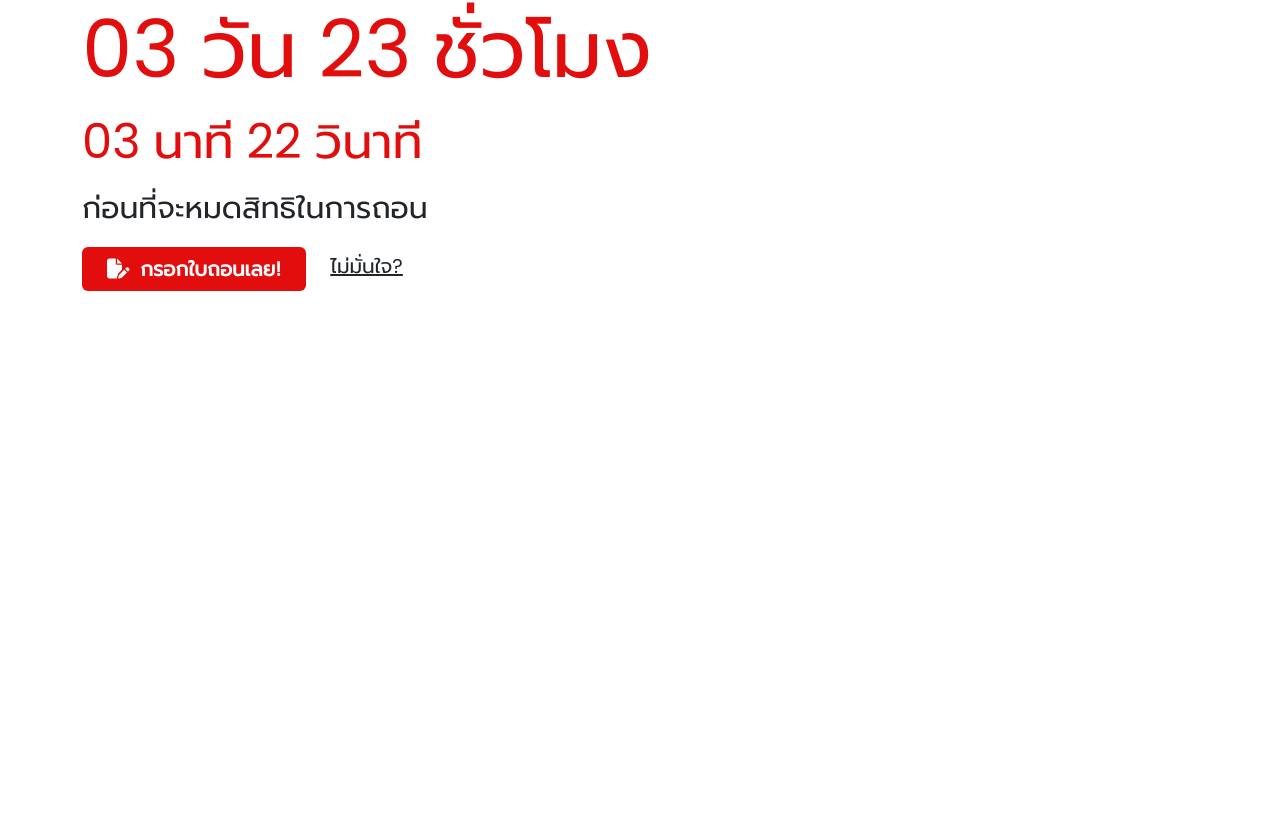
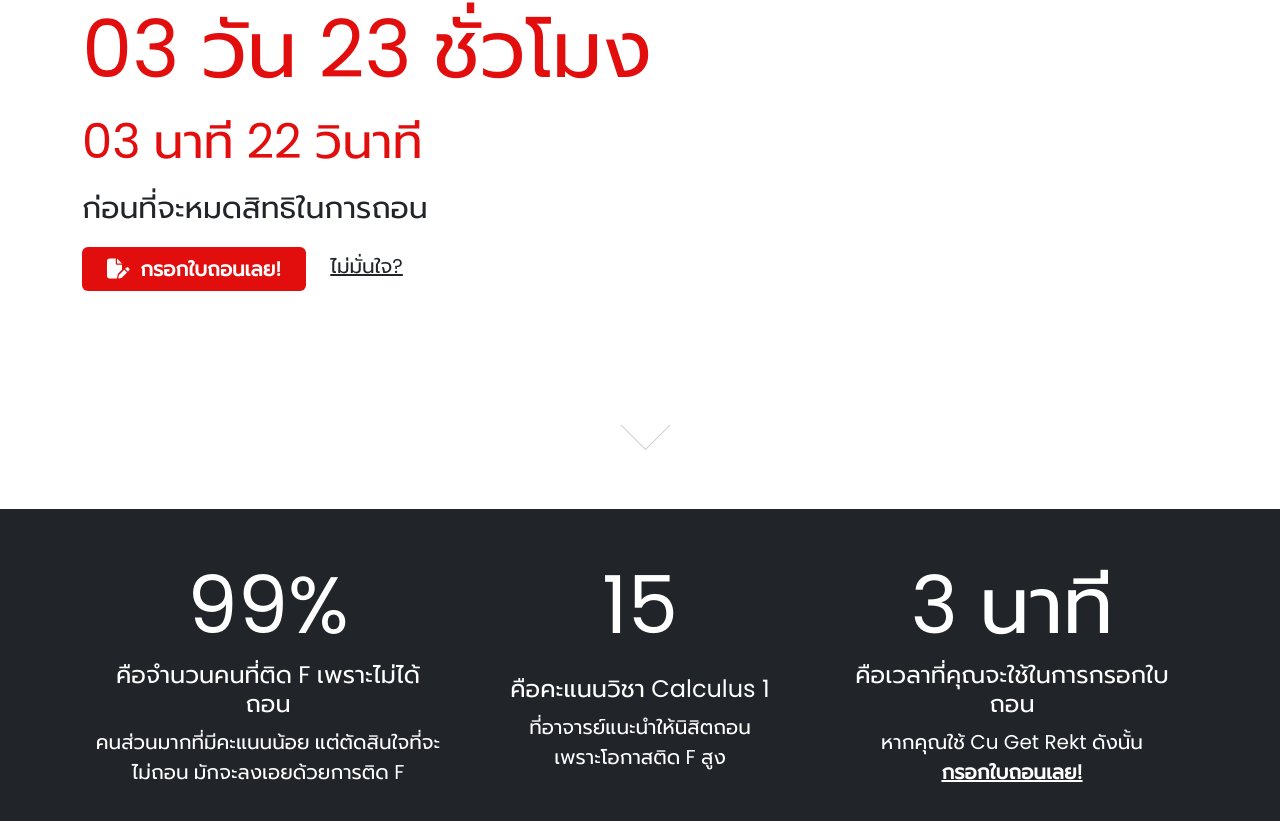
Before and after one commit to Nacnano/cugetrekt, a React (Create React App) app in the folder frontend/: page / in a window 1280 px wide. Shown: the part 339-1160 px from the top of the page. Before the commit the page ends 800 px from the top, so only its background shows below. Built offline with nearby package versions, Linux system fonts and the light colour scheme.

Commit message:
Re-add features and add motivation section

```diff
--- a/frontend/public/CSS/style.css
+++ b/frontend/public/CSS/style.css
@@ -17,10 +17,62 @@
     font-style: normal;
 }
 
+#landing a span {
+    position: absolute;
+    top: 90%;
+    left: 50%;
+    width: 35px;
+    height: 35px;
+    margin-left: -12px;
+    border-left: 1px solid var(--sd);
+    border-bottom: 1px solid var(--sd);
+    -webkit-transform: rotate(-45deg);
+    transform: rotate(-45deg);
+    -webkit-animation: scrollDown 1.5s infinite;
+    animation: scrollDown 1.5s infinite;
+    box-sizing: border-box;
+}
+
+@-webkit-keyframes scrollDown {
+    0% {
+        -webkit-transform: rotate(-45deg) translate(0, 0);
+        opacity: 0;
+    }
+
+    50% {
+        opacity: 1;
+    }
+
+    100% {
+        -webkit-transform: rotate(-45deg) translate(-20px, 20px);
+        opacity: 0;
+    }
+}
+
+@keyframes scrollDown {
+    0% {
+        transform: rotate(-45deg) translate(0, 0);
+        opacity: 0;
+    }
+
+    50% {
+        opacity: 1;
+    }
+
+    100% {
+        transform: rotate(-45deg) translate(-20px, 20px);
+        opacity: 0;
+    }
+}
+
 /* set default font */
 body {
     font-family: Poppins, Prompt, sans-serif !important;
     line-height: 80% !important;
+}
+
+.sTopic {
+    scroll-margin-top: 48px;
 }
 
 nav {
--- a/frontend/public/index.html
+++ b/frontend/public/index.html
@@ -25,6 +25,7 @@
         crossorigin="anonymous"></script>
     <script src="JS/timer.js"></script>
     <script src="JS/loader.js"></script>
+
 </body>
 
 </html>
--- a/frontend/src/components/Navbar.tsx
+++ b/frontend/src/components/Navbar.tsx
@@ -5,7 +5,7 @@ const Navbar = () => {
     <div>
       <nav className="navbar navbar-expand-lg bg-sd fixed-top">
         <div className="container">
-          <Link className="navbar-brand text-white" to="/">CU Get Rekt</Link>
+          <a className="navbar-brand text-white" href="/">CU Get Rekt</a>
           <button className="navbar-toggler" type="button" data-bs-toggle="collapse" data-bs-target="#navbarSupportedContent"
             aria-controls="navbarSupportedContent" aria-expanded="false" aria-label="Toggle navigation">
             <span className="navbar-togglear-icon"></span>
@@ -30,7 +30,7 @@ const Navbar = () => {
                   <li>
                     <hr className="dropdown-divider" />
                   </li>
-                  <li><Link className="dropdown-item text-white" to="/">สายด่วนสุขภาพจิต</Link></li>
+                  <li><Link className="bg-dark-on-hover dropdown-item text-white" to="/">สายด่วนสุขภาพจิต</Link></li>
                 </ul>
               </li>
             </ul>
--- a/frontend/src/pages/Home.tsx
+++ b/frontend/src/pages/Home.tsx
@@ -7,24 +7,51 @@ const HomePage = () => {
             คุณได้เตรียมตัวถอนหรือยัง&nbsp;</h1>
           <span className="loader"><span className="loader-inner"></span></span>
         </div>
-        <div className="container text-dark">
+        <div id="landing" className="container text-dark">
           <div className="row min-vh-100 align-items-center">
             <div className="col">
               <p className="display-3" style={{ fontWeight: "bold" }}>วันนี้...<br />คุณได้เตรียมตัวถอนหรือยัง</p>
               <p className="display-1 color-pm" id="timer1"></p>
               <p className="display-5 color-pm" id="timer2"></p>
-              <p className="" style={{ fontSize: 30, lineHeight: 1.5 }}> ก่อนที่จะหมดสิทธิในการถอน
+              <p style={{ fontSize: 30, lineHeight: 1.5 }}> ก่อนที่จะหมดสิทธิในการถอน
               </p>
               <a href="https://www.youtube.com/watch?v=dQw4w9WgXcQ" className="px-4 btn bg-pm fs-5 fw-bold"
                 style={{ color: "#ffffff" }}><i className="fa-solid fa-file-pen"></i>&nbsp; กรอกใบถอนเลย!</a>
               <a href="https://www.youtube.com/watch?v=dQw4w9WgXcQ"
                 className="text-dark ul-on-hover px-4 fs-5 text-dark">ไม่มั่นใจ?</a>
+              <a className="text-dark text-center" href="#section1"><span></span></a>
             </div>
           </div>
         </div>
-        <div className="container-fluid">
-          <div className="row">
-            <div className="col">
+        <div id="section1" className="sTopic container-fluid bg-dark mt-5 py-5">
+          <div className="container text-white " >
+            <div className="row justify-content-center align-items-center">
+              <div className="row align-items-top lh-base">
+                <div className="col text-center">
+                  <h1 className="display-1">99%</h1>
+                </div>
+                <div className="col text-center ">
+                  <h1 className="fTopic display-1">15</h1>
+                </div>
+                <div className="col text-center">
+                  <h1 className="text-center display-1">3 นาที</h1>
+                </div>
+              </div>
+              <div className="row align-items-center lh-base">
+                <div className="col text-center">
+                  <h4>คือจำนวนคนที่ติด F เพราะไม่ได้ถอน</h4>
+                  <p className="fs-5">คนส่วนมากที่มีคะแนนน้อย แต่ตัดสินใจที่จะไม่ถอน มักจะลงเอยด้วยการติด F</p>
+                </div>
+                <div className="col text-center ">
+                  <h4>คือคะแนนวิชา Calculus 1</h4>
+                  <p className="fs-5">ที่อาจารย์แนะนำให้นิสิตถอน <br />เพราะโอกาสติด F สูง</p>
+                </div>
+                <div className="col text-center">
+                  <h4>คือเวลาที่คุณจะใช้ในการกรอกใบถอน</h4>
+                  <p className="fs-5">หากคุณใช้ Cu Get Rekt ดังนั้น<br /><a href="https://www.youtube.com/watch?v=dQw4w9WgXcQ" className="fs-5 fw-bold"
+                    style={{ color: "#ffffff" }}>กรอกใบถอนเลย!</a></p>
+                </div>
+              </div>
             </div>
           </div>
         </div>
--- a/frontend/src/pages/Register.tsx
+++ b/frontend/src/pages/Register.tsx
@@ -27,7 +27,7 @@ const RegisterPage = () => {
         </div>
         <div className="row justify-content-center mt-3">
           <div className="col-3 text-center">
-            <Link className="text-dark" to="/LoginPage">เข้าสู่ระบบ</Link>
+            <Link className="text-dark" to="/Login">เข้าสู่ระบบ</Link>
             <h5 className="mt-5">" ปุ่มถอนอยู่ใกล้เพียงแค่เอื้อมมือ "</h5>
           </div>
         </div>
```
